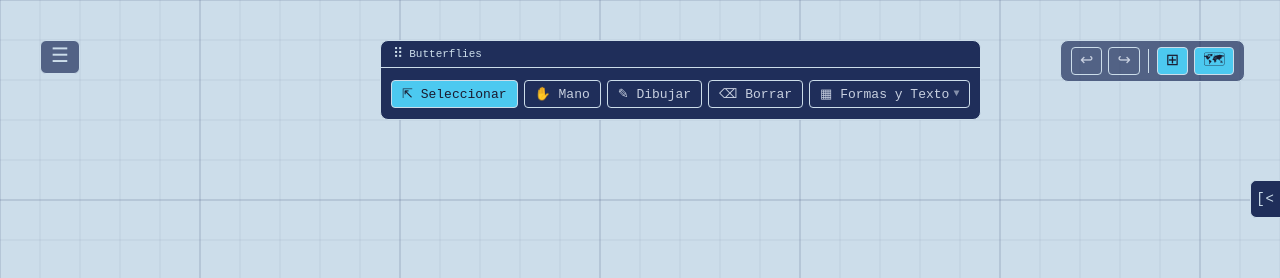
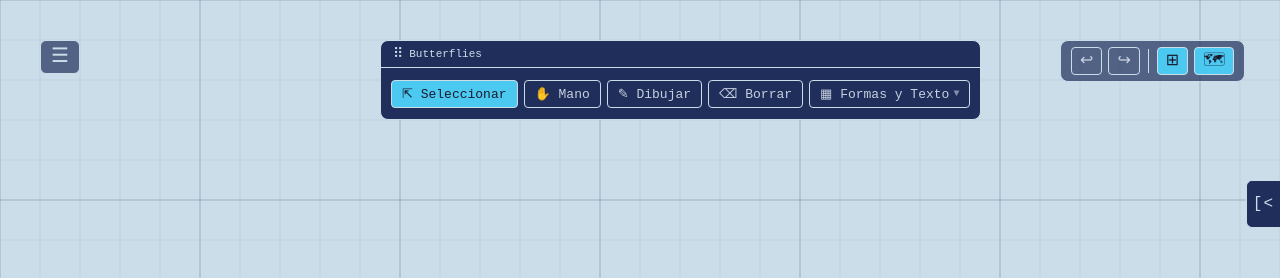
Before and after one commit to Rahyned/butterflies, a React (Vite) app: page / in a window 1280 px wide. Shown: the top 278 px of the page. Built offline with nearby package versions, Linux system fonts and the light colour scheme.

Commit message:
style: boton [<] mas largo (padding 14px 6px) y texto 16px

```diff
--- a/src/components/PropertiesSidebar.tsx
+++ b/src/components/PropertiesSidebar.tsx
@@ -78,12 +78,12 @@ export default function PropertiesSidebar({ element, onUpdate, onClose }: Proper
           border: '1px solid #CCDDEA',
           borderRight: 'none',
           borderRadius: '6px 0 0 6px',
-          padding: '10px 5px',
+          padding: '14px 6px',
           display: 'flex',
           alignItems: 'center',
           justifyContent: 'center',
           color: '#CCDDEA',
-          fontSize: '14px',
+          fontSize: '16px',
           fontFamily: "'JetBrains Mono', monospace",
           letterSpacing: 1,
         }}
```
